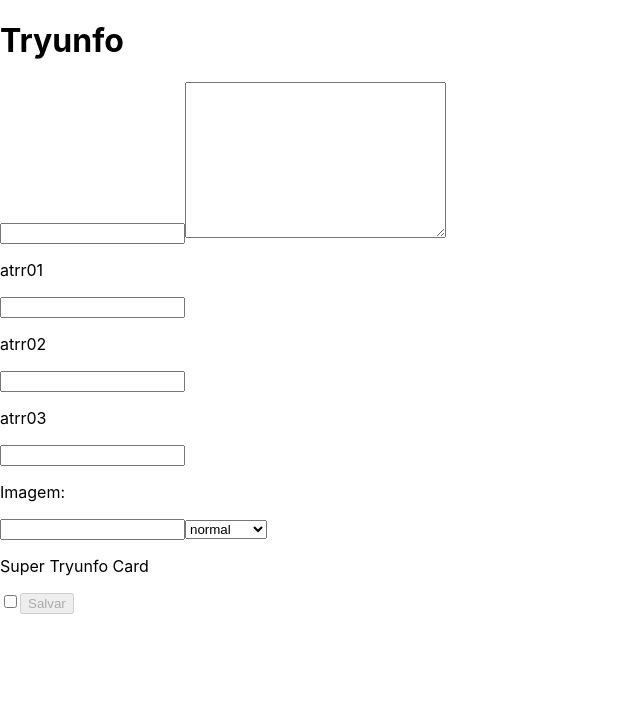
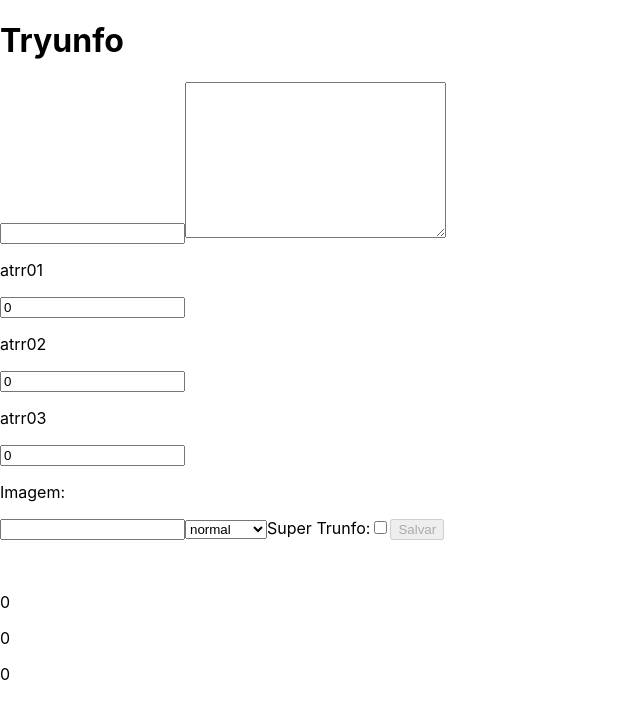
Before and after one commit to JeffDoni/tryunfo, a React (Create React App) app: page / in a window 1280 px wide. Shown: the top 718 px of the page, without its empty margins (0-640 px from the left). Built offline with nearby package versions, Linux system fonts and the light colour scheme.

Commit message:
requisito7

```diff
--- a/src/App.js
+++ b/src/App.js
@@ -5,20 +5,20 @@ import Card from './components/Card';
 const stateInicial = {
   cardName: '',
   cardDescription: '',
-  cardAttr1: '',
-  cardAttr2: '',
-  cardAttr3: '',
+  cardAttr1: '0',
+  cardAttr2: '0',
+  cardAttr3: '0',
   cardImage: '',
   cardRare: '',
-  // hasTrunfo:false,
-  cardTrunfo: false,
-  isSaveButtonDisabled: true,
-  onSaveButtonClick: [],
 };
 
 class App extends React.Component {
   state = {
     ...stateInicial,
+    hasTrunfo: false,
+    cardTrunfo: false,
+    isSaveButtonDisabled: true,
+    onSaveButtonClick: [],
   };
 
   validateInfo = () => {
@@ -48,9 +48,10 @@ class App extends React.Component {
   };
 
   onInputChange = ({ target }) => {
-    const { value, name, type, checked } = target;
+    const { value, name, checked } = target;
+    const newCard = (name === 'cardTrunfo' ? checked : value);
     this.setState({
-      [name]: type === 'checked' ? checked : value,
+      [name]: newCard,
     }, this.validateInfo);
   };
 
@@ -60,34 +61,53 @@ class App extends React.Component {
       cardName,
       cardDescription,
       cardImage,
+      cardAttr1,
+      cardAttr2,
+      cardAttr3,
+      cardRare,
+      cardTrunfo,
+      hasTrunfo,
     } = this.state;
     const newCard = {
       cardName,
       cardDescription,
       cardImage,
+      cardAttr1,
+      cardAttr2,
+      cardAttr3,
+      cardRare,
+      cardTrunfo,
+      hasTrunfo,
     };
-    this.setState(({ onSaveButtonClick }) => ({
-      onSaveButtonClick: [...onSaveButtonClick, newCard],
-    }));
+    // if (this.onSaveButtonClick.some((element) => element.cardTrunfo)) {
+    //   this.setState({
+    //     hasTrunfo: true,
+    //   });
+    // }
+
+    this.setState((prevState) => ({
+      onSaveButtonClick: [...prevState.onSaveButtonClick, newCard],
+    }), () => {
+      const { onSaveButtonClick } = this.state;
+      onSaveButtonClick.some((element) => (
+        element.cardTrunfo === true ? this.setState({ hasTrunfo: true })
+          : (this.setState({ hasTrunfo: false }))
+      ));
+    });
     this.setState({ ...stateInicial });
-    this.setState({
-      cardAttr1: 0,
-      cardAttr2: 0,
-      cardAttr3: 0,
-    });
   };
 
   render() {
-    const {
-      cardName,
-      cardDescription,
-      cardAttr1,
-      cardAttr2,
-      cardAttr3,
-      cardImage,
-      cardRare,
-      cardTrunfo,
-    } = this.state;
+    // const {
+    //   cardName,
+    //   cardDescription,
+    //   cardAttr1,
+    //   cardAttr2,
+    //   cardAttr3,
+    //   cardImage,
+    //   cardRare,
+    //   cardTrunfo,
+    // } = this.state;
     return (
       <div>
         <h1>Tryunfo</h1>
@@ -97,14 +117,15 @@ class App extends React.Component {
           onSaveButtonClick={ this.onSaveButtonClick }
         />
         <Card
-          cardName={ cardName }
-          cardImage={ cardImage }
-          cardDescription={ cardDescription }
-          cardAttr1={ cardAttr1 }
-          cardAttr2={ cardAttr2 }
-          cardAttr3={ cardAttr3 }
-          cardRare={ cardRare }
-          cardTrunfo={ cardTrunfo }
+          // cardName={ cardName }
+          // cardImage={ cardImage }
+          // cardDescription={ cardDescription }
+          // cardAttr1={ cardAttr1 }
+          // cardAttr2={ cardAttr2 }
+          // cardAttr3={ cardAttr3 }
+          // cardRare={ cardRare }
+          // cardTrunfo={ cardTrunfo }
+          { ...this.state }
           onInputChange={ this.onInputChange }
         />
 
--- a/src/components/Form.jsx
+++ b/src/components/Form.jsx
@@ -12,7 +12,7 @@ class Form extends React.Component {
       cardImage,
       cardRare,
       cardTrunfo,
-      /* hasTrunfo, */
+      hasTrunfo,
       isSaveButtonDisabled,
       onInputChange,
       onSaveButtonClick,
@@ -103,8 +103,10 @@ class Form extends React.Component {
             <option value="muito raro">muito raro</option>
           </select>
         </label>
+        {hasTrunfo ? (<p>Você já tem um Super Trunfo em seu baralho</p>)
+          : (
             <label htmlFor="cardTrunfo">
-          <p>Super Tryunfo Card</p>
+              Super Trunfo:
               <input
                 type="checkbox"
                 name="cardTrunfo"
@@ -114,6 +116,7 @@ class Form extends React.Component {
                 onChange={ onInputChange }
               />
             </label>
+          )}
         <button
           data-testid="save-button"
           type="button"
```
Also changed, not shown: src/components/Card.jsx (+9 -0 lines). Lines whose indentation alone changed are shown as unchanged.
